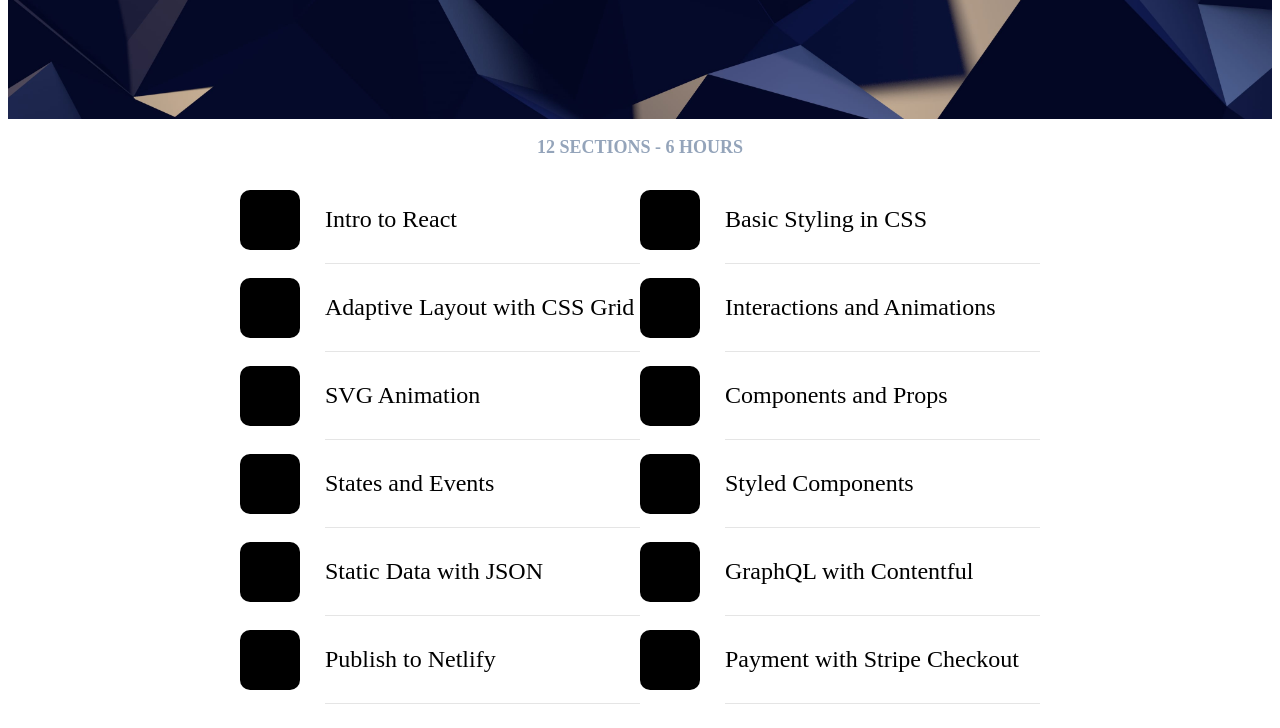
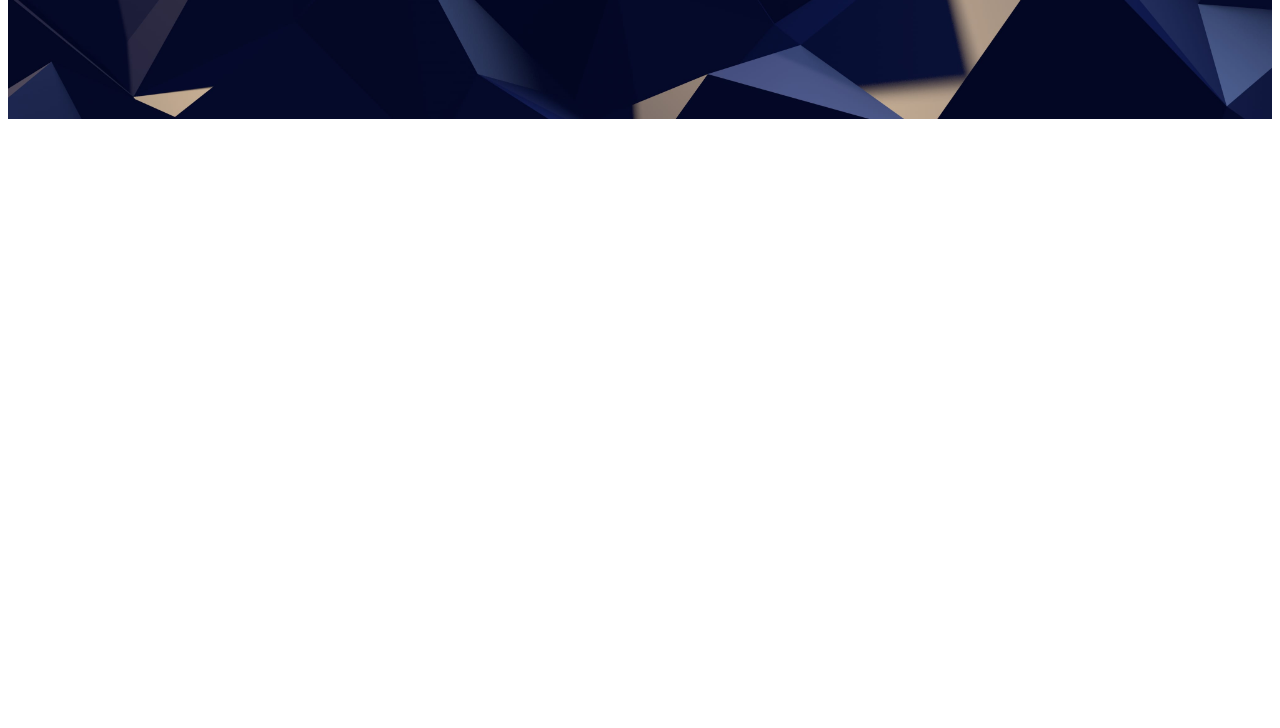
Before and after one commit to echwn/my-react-app, a Gatsby site: page / in a window 1280 px wide. Shown: the part 1965-2693 px from the top of the page. After the commit the page ends 2178 px from the top, so only its background shows below. Built offline with nearby package versions, Linux system fonts and the light colour scheme; Gatsby itself is replaced by a stand-in of ours.

Commit message:
Revert "static data"
This reverts commit 20d12119eec22d1f77b6774b7d17a1f405cbbd19.

```diff
--- a/src/components/Cell.js
+++ /dev/null
@@ -1,36 +0,0 @@
-import React from 'react'
-import styled from 'styled-components'
-
-const CellGroup = styled.div`
-  display: grid;
-  grid-template-columns: 60px auto;
-  grid-gap: 25px;
-  align-items: center;
-`
-
-const CellImage = styled.div`
-  width: 60px;
-  height: 60px;
-  background-color: black;
-  border-radius: 10px;
-  background-image: url({$props => props.image});
-  background-size: 60px;
-`
-
-const CellTitle = styled.div`
-  font-size: 24px;
-  border-bottom: 1px solid rgba(0, 0, 0, .1);
-  padding: 30px 0;
-`
-
-const SectionCaption = styled.div`
-`
-
-const Cell = props => (
-  <CellGroup>
-    <CellImage image={props.image}></CellImage>
-    <CellTitle>{props.title}</CellTitle>
-  </CellGroup>
-)
-
-export default Cell
--- a/src/pages/index.js
+++ b/src/pages/index.js
@@ -3,30 +3,6 @@ import Link from 'gatsby-link'
 import Card from '../components/Card';
 import Section from '../components/Section';
 import Wave from '../components/Wave';
-import staticdata from '../../staticdata.json'
-import Cell from '../components/Cell';
-import styled from 'styled-components'
-
-const SectionCaption = styled.p`
-  font-weight: 600;
-  font-size: 18px;
-  text-transform: uppercase;
-  color: #94a4ba;
-  text-align: center;
-`
-
-const SectionCellGroup = styled.div`
-  max-width: 800px;
-  margin: 0 auto 100px;
-  display: grid;
-  grid-template-columns: repeat(2, 1fr);
-  grid-columns-gap: 20px;
-  padding: 0 20px;
-
-  @media (max-width: 800px) {
-    grid-template-columns: repeat(1, 1fr);
-  }
-`
 
 const IndexPage = () => (
   <div>
@@ -78,14 +54,6 @@ const IndexPage = () => (
       title="React for Designer"
       text="Learn how to build a modern site using React and the most efficient libraries to get your site/product online. Get familiar with components, Grid CSS, animations, interactions, dynamic data with Contentful and deploying your site with Netlify."
       />
-      <SectionCaption>12 sections - 6 hours</SectionCaption>
-      <SectionCellGroup>
-        {staticdata.cells.map(cell => (
-          <Cell
-            title={cell.title}
-            image={cell.image} />
-        ))}
-      </SectionCellGroup>
   </div>
 )
 
--- a/staticdata.json
+++ /dev/null
@@ -1,52 +0,0 @@
-{
-  "cells": [
-      {
-          "title": "Intro to React",
-          "image": "https://cl.ly/1U1F170x3D0L/download/logo-react-small.png"
-      },
-      {
-          "title": "Basic Styling in CSS",
-          "image": "https://cl.ly/1U1F170x3D0L/download/logo-react-small.png"
-      },
-      {
-          "title": "Adaptive Layout with CSS Grid",
-          "image": "https://cl.ly/1U1F170x3D0L/download/logo-react-small.png"
-      },
-      {
-          "title": "Interactions and Animations",
-          "image": "https://cl.ly/1U1F170x3D0L/download/logo-react-small.png"
-      },
-      {
-          "title": "SVG Animation",
-          "image": "https://cl.ly/1U1F170x3D0L/download/logo-react-small.png"
-      },
-      {
-          "title": "Components and Props",
-          "image": "https://cl.ly/1U1F170x3D0L/download/logo-react-small.png"
-      },
-      {
-          "title": "States and Events",
-          "image": "https://cl.ly/1U1F170x3D0L/download/logo-react-small.png"
-      },
-      {
-          "title": "Styled Components",
-          "image": "https://cl.ly/1U1F170x3D0L/download/logo-react-small.png"
-      },
-      {
-          "title": "Static Data with JSON",
-          "image": "https://cl.ly/1U1F170x3D0L/download/logo-react-small.png"
-      },
-      {
-          "title": "GraphQL with Contentful",
-          "image": "https://cl.ly/1U1F170x3D0L/download/logo-react-small.png"
-      },
-      {
-          "title": "Publish to Netlify",
-          "image": "https://cl.ly/1U1F170x3D0L/download/logo-react-small.png"
-      },
-      {
-          "title": "Payment with Stripe Checkout",
-          "image": "https://cl.ly/1U1F170x3D0L/download/logo-react-small.png"
-      }
-  ]
-}
```
